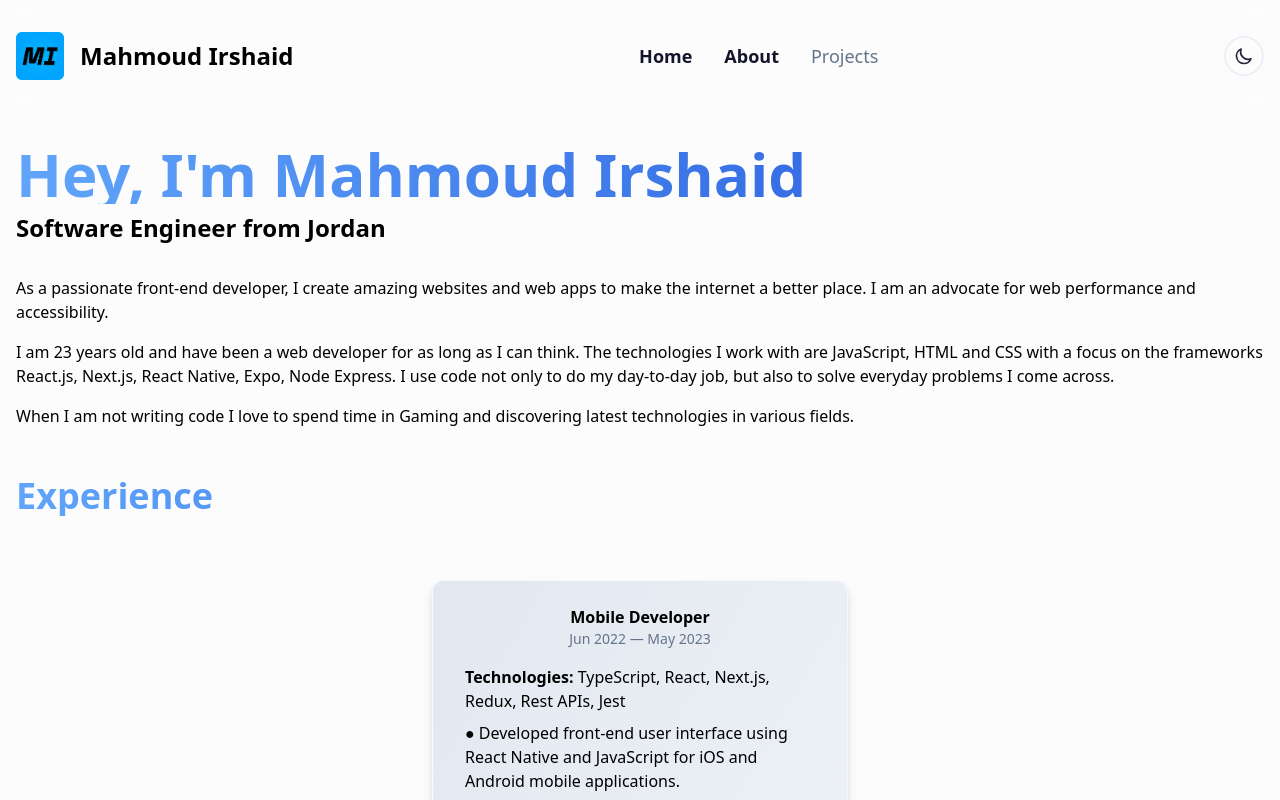
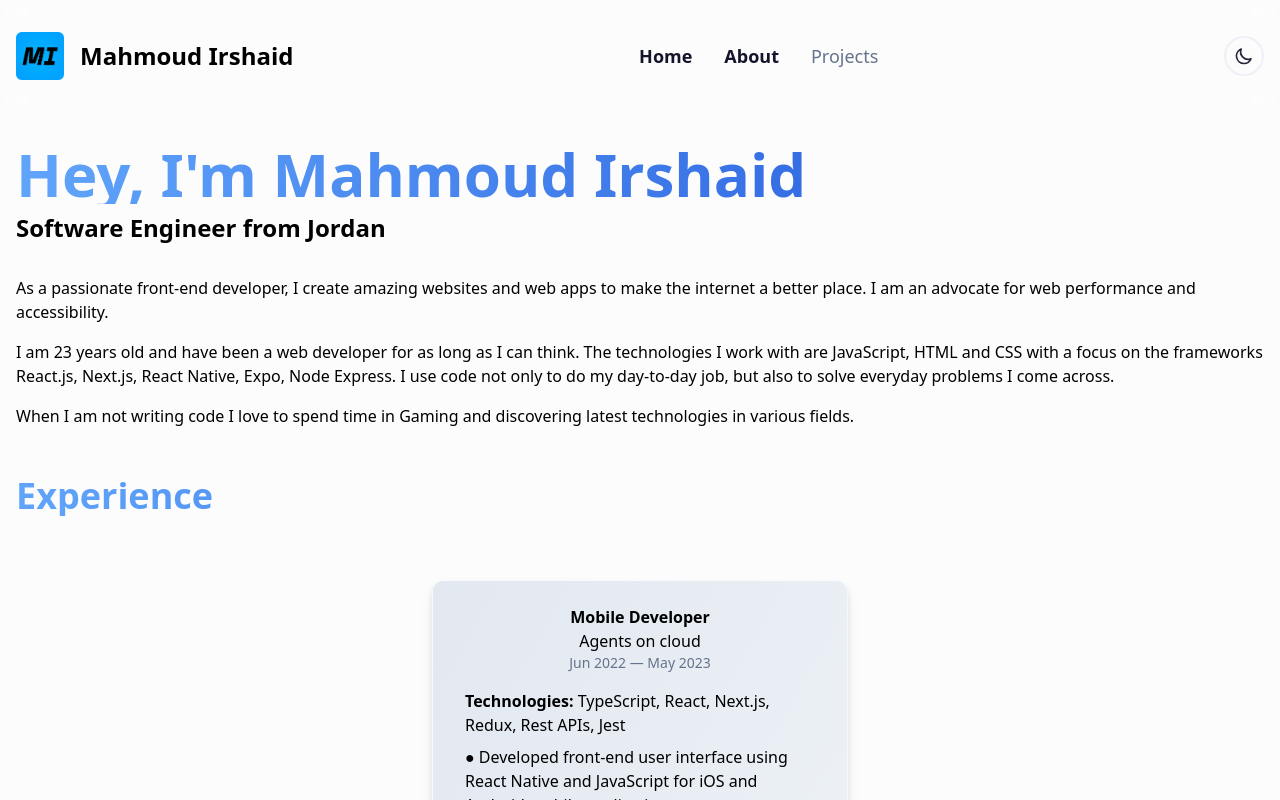
Before and after one commit to mahmoud-irshaid/Portfolio, a Next.js app: page /about in a window 1280 px wide. Shown: the top 800 px of the page. Built offline with nearby package versions, Linux system fonts and the light colour scheme.

Commit message:
fix job types in about page

```diff
--- a/src/app/(user)/about/page.tsx
+++ b/src/app/(user)/about/page.tsx
@@ -4,6 +4,7 @@ import { Container } from '@components/atoms/Container';
 import { IconDownload } from '@components/atoms/Icons';
 import { Education } from '@components/organisms/Education';
 import { WorkExperience } from '@components/organisms/WorkExperience';
+import { Job } from '@root/src/types';
 
 export const metadata = {
 	title:
@@ -13,9 +14,9 @@ export const metadata = {
 };
 
 const AboutPage = async () => {
-	const jobs = [
+	const jobs: Job[] = [
 		{
-			company: 'Agents on cloud',
+			company: { name: 'Agents on cloud' },
 			jobTitle: 'Mobile Developer',
 			fromDate: 'Jun/2022',
 			toDate: 'May/2023',
--- a/src/components/molecules/Job/Job.tsx
+++ b/src/components/molecules/Job/Job.tsx
@@ -23,7 +23,7 @@ const Job: FC<PropsWithChildren<JobProps>> = ({
 				<div className="-mt-12 mb-4 flex w-full justify-center">
 					<Image
 						src={company?.logo}
-						alt={company?.name}
+						alt={company?.name || 'company'}
 						width={64}
 						height={64}
 						className="rounded-md"
--- a/src/types/job.ts
+++ b/src/types/job.ts
@@ -1,7 +1,7 @@
 type company = {
-	logo: string,
-	url: string,
-	name: string
+	logo?: string,
+	url?: string,
+	name?: string
 }
 
 export interface Job {
```
